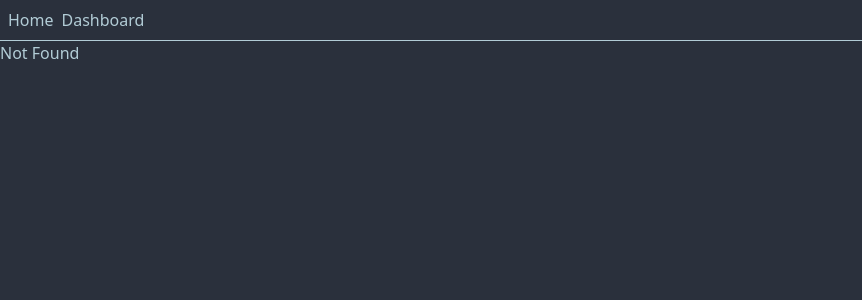
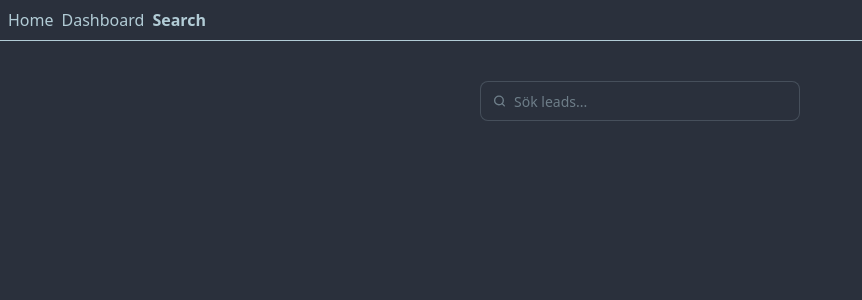
Before and after one commit to hejare/mega-dashboard-3000, a React (Vite) app in the folder react-fe/: page /search in a window 1280 px wide. Before the commit this address had no page. Shown: the top 300 px of the page, without its empty margins (0-862 px from the left). Built offline with nearby package versions, Linux system fonts and the light colour scheme.

Commit message:
add search component

```diff
--- /dev/null
+++ b/react-fe/src/components/Search.tsx
@@ -0,0 +1,73 @@
+import React, { useState } from 'react';
+import { useQuery } from '@tanstack/react-query';
+import { search } from '../queries/queries';
+import { useDebounce } from '../hooks/useDebounce';
+
+const Search = () => {
+    const [searchStr, setSearchStr] = useState('');
+    const debouncedSearchStr = useDebounce(searchStr, 500);
+
+    const { data, isLoading } = useQuery({
+        queryKey: ['search', debouncedSearchStr],
+        queryFn: () => search(debouncedSearchStr),
+        enabled: !!debouncedSearchStr,
+    });
+
+    if (isLoading) {
+        return <div>Loading...</div>;
+    }
+
+    const groupedLeads = data?.reduce((acc: any, current: any) => {
+        const { id, consultant_name, ...rest } = current;
+        if (!acc[id]) {
+            acc[id] = { ...rest, id, consultant_names: [] };
+        }
+        if (consultant_name) {
+            acc[id].consultant_names.push(consultant_name);
+        }
+        return acc;
+    }, {});
+
+    const leads = groupedLeads ? Object.values(groupedLeads) : [];
+
+    return (
+        <div className="flex flex-col items-center">
+            <label className="input mt-10">
+            <svg className="h-[1em] opacity-50" xmlns="http://www.w3.org/2000/svg" viewBox="0 0 24 24">
+                <g
+                stroke-linejoin="round"
+                stroke-linecap="round"
+                stroke-width="2.5"
+                fill="none"
+                stroke="currentColor"
+                >
+                <circle cx="11" cy="11" r="8"></circle>
+                <path d="m21 21-4.3-4.3"></path>
+                </g>
+            </svg>
+            <input
+                type="text"
+                placeholder="Sök leads..."
+                className="search"
+                value={searchStr}
+                onChange={(e) => setSearchStr(e.target.value)}
+            />
+
+            </label>
+            {leads.length === 0 && debouncedSearchStr
+            ?  <p>Inga resultat hittades.</p>
+            :<ul className="list bg-base-100 rounded-box shadow-md ">
+            {leads?.map((lead: any) => (
+                <li className="p-4 pb-2 text-lg opacity-60 tracking-wide" key={lead?.id}>
+                    {lead?.organization} - {lead?.consultant_names.join(', ')}
+                </li>
+            ))}
+        </ul>
+        }
+
+
+        </div>
+    );
+};
+
+export default Search;
--- /dev/null
+++ b/react-fe/src/hooks/useDebounce.ts
@@ -0,0 +1,17 @@
+import { useState, useEffect } from 'react';
+
+export function useDebounce<T>(value: T, delay: number): T {
+  const [debouncedValue, setDebouncedValue] = useState<T>(value);
+
+  useEffect(() => {
+    const handler = setTimeout(() => {
+      setDebouncedValue(value);
+    }, delay);
+
+    return () => {
+      clearTimeout(handler);
+    };
+  }, [value, delay]);
+
+  return debouncedValue;
+}
--- a/react-fe/src/queries/queries.ts
+++ b/react-fe/src/queries/queries.ts
@@ -5,3 +5,16 @@ export const getDashboard = async () => {
     }
     return res.json();
 }
+
+export const search = async (query: string) => {
+    const res = await fetch(`http://localhost:8080/lead/search?search=${query}`, {
+        method: 'POST',
+        headers: {
+            'Content-Type': 'application/json',
+        },
+    });
+    if (!res.ok) {
+        throw new Error('Failed to search leads');
+    }
+    return res.json();
+}
--- a/react-fe/src/routeTree.gen.ts
+++ b/react-fe/src/routeTree.gen.ts
@@ -9,9 +9,15 @@
 // Additionally, you should also exclude this file from your linter and/or formatter to prevent it from being checked or modified.
 
 import { Route as rootRouteImport } from './routes/__root'
+import { Route as SearchRouteImport } from './routes/search'
 import { Route as DashboardRouteImport } from './routes/dashboard'
 import { Route as IndexRouteImport } from './routes/index'
 
+const SearchRoute = SearchRouteImport.update({
+  id: '/search',
+  path: '/search',
+  getParentRoute: () => rootRouteImport,
+} as any)
 const DashboardRoute = DashboardRouteImport.update({
   id: '/dashboard',
   path: '/dashboard',
@@ -26,31 +32,42 @@ const IndexRoute = IndexRouteImport.update({
 export interface FileRoutesByFullPath {
   '/': typeof IndexRoute
   '/dashboard': typeof DashboardRoute
+  '/search': typeof SearchRoute
 }
 export interface FileRoutesByTo {
   '/': typeof IndexRoute
   '/dashboard': typeof DashboardRoute
+  '/search': typeof SearchRoute
 }
 export interface FileRoutesById {
   __root__: typeof rootRouteImport
   '/': typeof IndexRoute
   '/dashboard': typeof DashboardRoute
+  '/search': typeof SearchRoute
 }
 export interface FileRouteTypes {
   fileRoutesByFullPath: FileRoutesByFullPath
-  fullPaths: '/' | '/dashboard'
+  fullPaths: '/' | '/dashboard' | '/search'
   fileRoutesByTo: FileRoutesByTo
-  to: '/' | '/dashboard'
-  id: '__root__' | '/' | '/dashboard'
+  to: '/' | '/dashboard' | '/search'
+  id: '__root__' | '/' | '/dashboard' | '/search'
   fileRoutesById: FileRoutesById
 }
 export interface RootRouteChildren {
   IndexRoute: typeof IndexRoute
   DashboardRoute: typeof DashboardRoute
+  SearchRoute: typeof SearchRoute
 }
 
 declare module '@tanstack/react-router' {
   interface FileRoutesByPath {
+    '/search': {
+      id: '/search'
+      path: '/search'
+      fullPath: '/search'
+      preLoaderRoute: typeof SearchRouteImport
+      parentRoute: typeof rootRouteImport
+    }
     '/dashboard': {
       id: '/dashboard'
       path: '/dashboard'
@@ -71,6 +88,7 @@ declare module '@tanstack/react-router' {
 const rootRouteChildren: RootRouteChildren = {
   IndexRoute: IndexRoute,
   DashboardRoute: DashboardRoute,
+  SearchRoute: SearchRoute,
 }
 export const routeTree = rootRouteImport
   ._addFileChildren(rootRouteChildren)
--- a/react-fe/src/routes/__root.tsx
+++ b/react-fe/src/routes/__root.tsx
@@ -9,6 +9,9 @@ const RootLayout = () => (
       <Link to="/dashboard" className="[&.active]:font-bold">
         Dashboard
       </Link>
+      <Link to="/search" className="[&.active]:font-bold">
+        Search
+      </Link>
     </div>
     <hr />
     <Outlet />
--- /dev/null
+++ b/react-fe/src/routes/search.tsx
@@ -0,0 +1,6 @@
+import { createFileRoute } from '@tanstack/react-router'
+import Search from '../components/Search'
+
+export const Route = createFileRoute('/search')({
+  component: Search,
+})
--- /dev/null
+++ b/react-fe/src/services/leadService.tsx
@@ -0,0 +1,12 @@
+import axios from 'axios';
+
+const API_URL = '/lead/search';
+
+export const searchLeads = async (query: string) => {
+    try {
+        const response = await axios.post(API_URL, { search: query });
+        return response.data;
+    } catch (error) {
+        throw new Error('Error searching leads: ' + error);
+    }
+};
```
